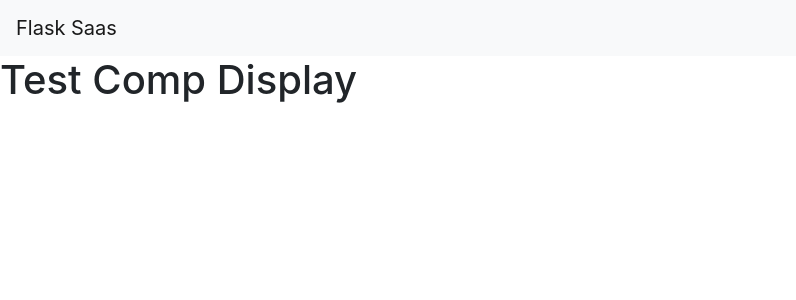
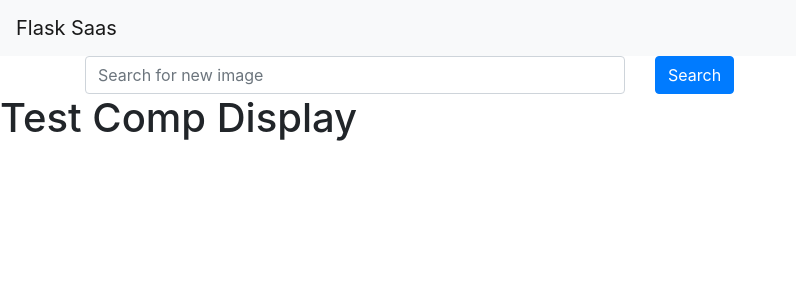
Before and after one commit to ericchowder/flasksaas, a React (Create React App) app in the folder client/: page / in a window 1280 px wide. Shown: the top 300 px of the page, without its empty margins (0-796 px from the left). Built offline with nearby package versions, Linux system fonts and the light colour scheme.

Commit message:
Created search bar from react bootstrap

```diff
--- a/client/src/App.js
+++ b/client/src/App.js
@@ -1,10 +1,12 @@
 import 'bootstrap/dist/css/bootstrap.min.css';
 import Header from './components/Header';
+import Search from './components/Search';
 
 function App() {
   return (
     <div className="App">
       <Header title="Flask Saas"/>
+      <Search />
     </div>
   );
 }
--- /dev/null
+++ b/client/src/components/Search.js
@@ -0,0 +1,25 @@
+import React from "react";
+import { Container, Row, Col, Form, Button } from "react-bootstrap";
+
+const Search = () => {
+  return (
+    <Container>
+      <Row>
+        <Col>
+          <Form>
+            <Row>
+              <Col>
+                <Form.Control placeholder="Search for new image" />
+              </Col>
+              <Col>
+                <Button variant="primary" type="submit">Search</Button>
+              </Col>
+            </Row>
+          </Form>
+        </Col>
+      </Row>
+    </Container>
+  );
+};
+
+export default Search;
```
